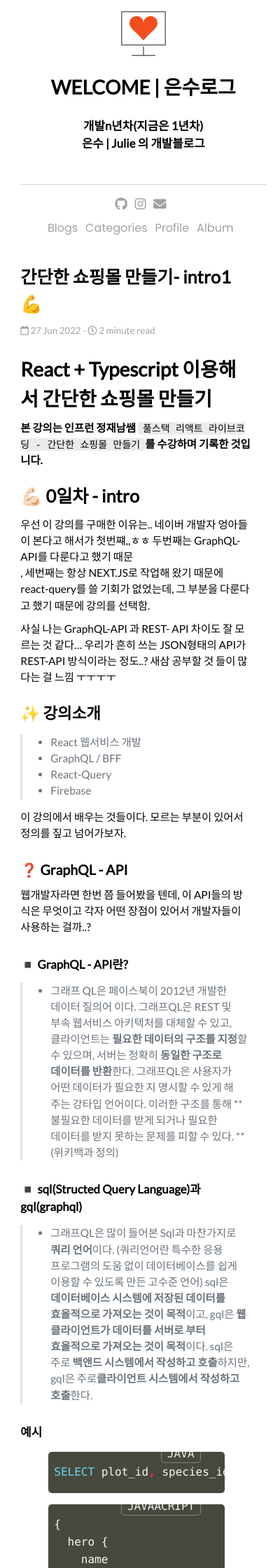
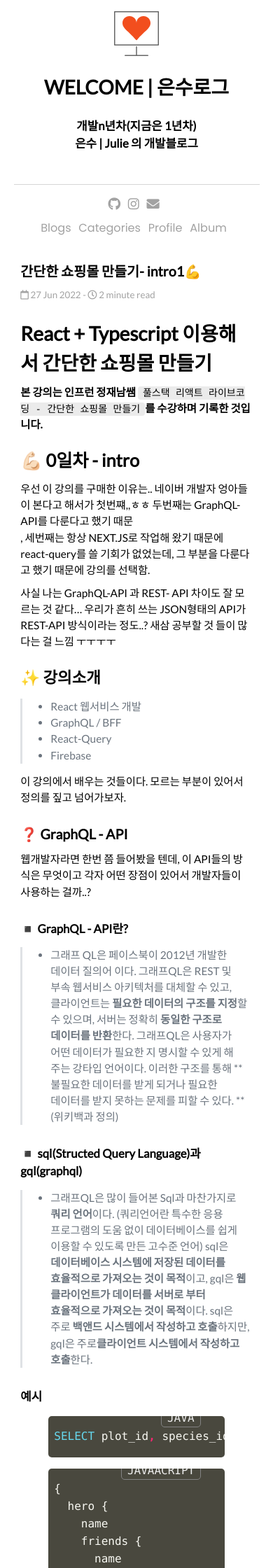
Before and after one commit to Eunsu-Joo/eunsu-joo.github.io, a Jekyll site: the page built from _posts/2022-06-27-간단한 쇼핑몰 만들기-intro1💪.md, in a window 390 px wide. Shown: the top 2240 px of the page at 70% size. Built offline with Jekyll 4.4.1, drawn with Linux system fonts in a browser that asks for light colours; nearby versions of some CDN libraries; some web fonts are replaced; comment, search, counter and statistics services are not loaded.

Commit message:
◾ css 작게 수정 & 반응형 breakpoint 수정

```diff
--- a/_layouts/post.html
+++ b/_layouts/post.html
@@ -5,9 +5,9 @@
   </head>
 
 <body>
+{% include header.html %}
+  <div class="container">
 
-  <div class="container">
-    {% include header.html %}
 
     <div class="article-container">
       <article id = "post">
--- a/_sass/base.scss
+++ b/_sass/base.scss
@@ -13,7 +13,7 @@
 .container {
     margin-left: auto;
     margin-right: auto;
-    width: 1000px;
+    width: 800px;
   min-height: 70vh;
   p, li{
     a{
--- a/_sass/home.scss
+++ b/_sass/home.scss
@@ -13,7 +13,7 @@
 
     img{
        width: 100%;
-        height: 20vw;
+        height: 225px;
         @include border(7px);
        object-fit: cover;
         object-position: center;
@@ -34,8 +34,3 @@
         color: black;
     }
 }
-
-.post-info{
-    font-size: 0.95rem;
-    color: $base;
-}
--- a/_sass/mobile.scss
+++ b/_sass/mobile.scss
@@ -1,4 +1,4 @@
-@media (max-width: 999px){
+@media (max-width: 849px){
     html{
         overflow-y: auto;
         font-size: 14px;
--- a/_sass/post.scss
+++ b/_sass/post.scss
@@ -9,7 +9,10 @@
     padding-bottom: 1rem;
   width: 48%;
 }
-
+.post-info{
+  font-size: 0.95rem;
+  color: $base;
+}
 
 
 img{
@@ -42,17 +45,21 @@
   display: flex;
   flex-wrap: wrap;
   justify-content: space-between;
-  margin-top: 16px;
+  width: 80%;
+  margin: 16px auto 0 auto;
+  .archive-cat{
+    font-size: 1.2rem;
+  }
 }
 .archive-group{
-  width: 30%;
+  width: 50%;
 }
 //Archive
 .archive-link{
   text-decoration: none;
   color: black;
   margin-bottom: 8px;
-  font-size: 1.2rem;
+  font-size: 1rem;
   display: inline-block;
   padding-left: 0.5rem;
 }
@@ -75,6 +82,7 @@
     text-align: center;
     margin-bottom: 32px;
   }
+
   img{
     height: 380px;
     margin-bottom: 36px;
@@ -92,6 +100,9 @@
       opacity: 0.8;
     }
   }
+}
+#post-title{
+  font-size: 1.4rem;
 }
 .categories{
     p{
```
